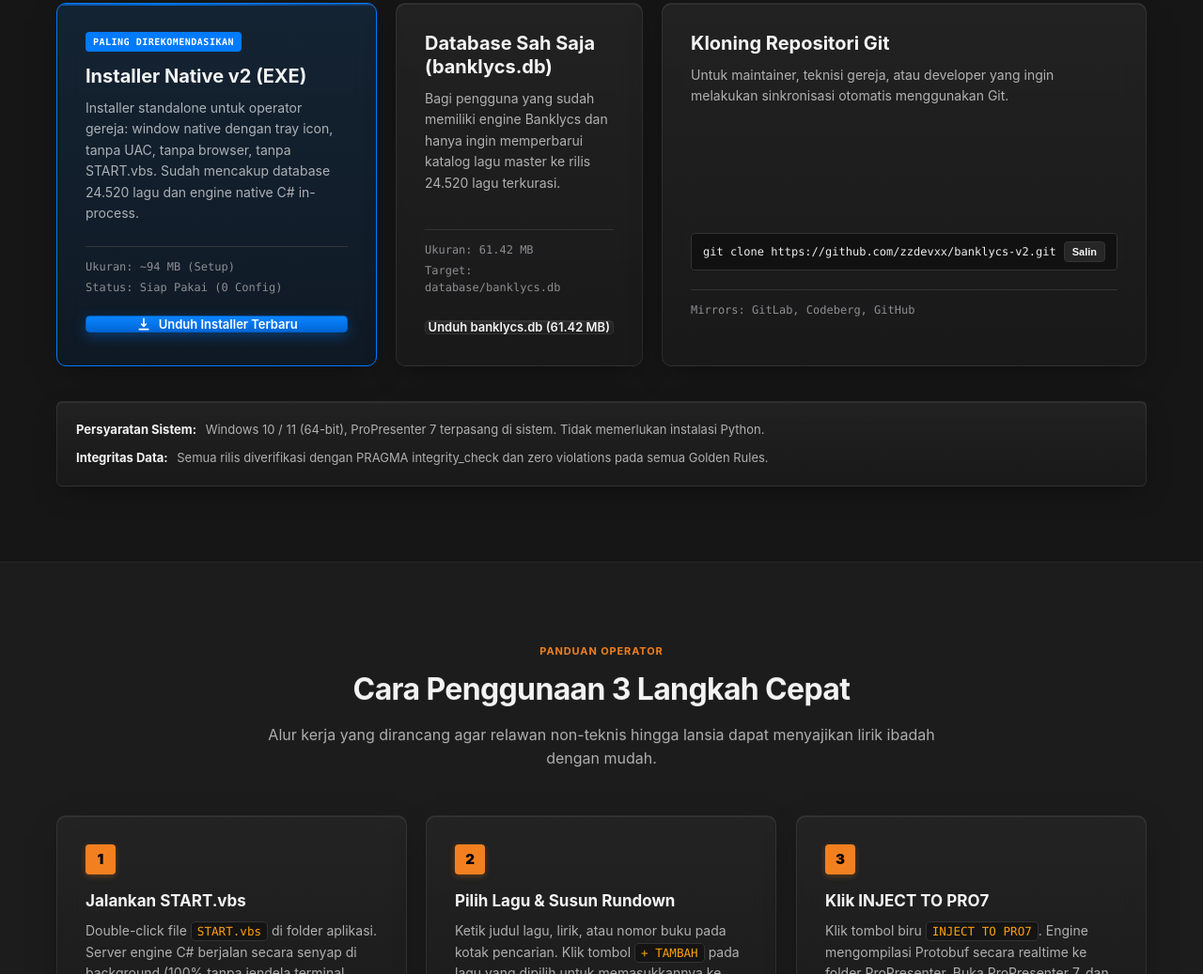
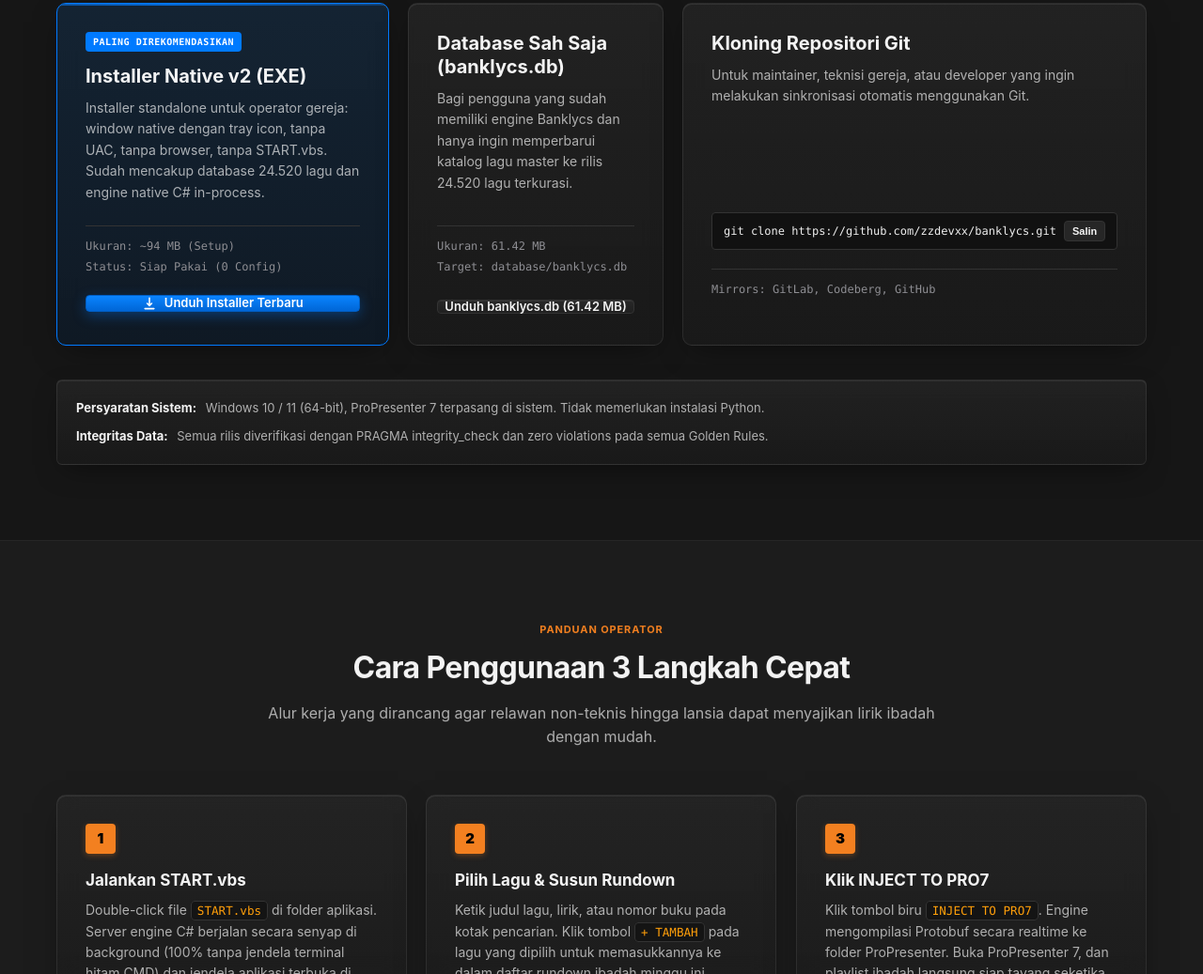
Before and after one commit to zzdevxx/banklycs-download, a plain HTML site: page index.html in a window 1280 px wide. Shown: the part 4049-5086 px from the top of the page at 94% size. Drawn offline with Linux system fonts and the light colour scheme.

Commit message:
Consolidation: all links point to the single banklycs repo

```diff
--- a/index.html
+++ b/index.html
@@ -39,7 +39,7 @@
 
       <!-- Action & Repository Link -->
       <div class="header-actions">
-        <a href="https://github.com/zzdevxx/banklycs-v2" target="_blank" rel="noopener noreferrer" class="btn btn-outline btn-sm">
+        <a href="https://github.com/zzdevxx/banklycs" target="_blank" rel="noopener noreferrer" class="btn btn-outline btn-sm">
           <svg class="icon-svg" viewBox="0 0 16 16" fill="currentColor" aria-hidden="true">
             <path d="M8 0C3.58 0 0 3.58 0 8c0 3.54 2.29 6.53 5.47 7.59.4.07.55-.17.55-.38 0-.19-.01-.82-.01-1.49-2.01.37-2.53-.49-2.69-.94-.09-.23-.48-.94-.82-1.13-.28-.15-.68-.52-.01-.53.63-.01 1.08.58 1.23.82.72 1.21 1.87.87 2.33.66.07-.52.28-.87.51-1.07-1.78-.2-3.64-.89-3.64-3.95 0-.87.31-1.59.82-2.15-.08-.2-.36-1.02.08-2.12 0 0 .67-.21 2.2.82.64-.18 1.32-.27 2-.27.68 0 1.36.09 2 .27 1.53-1.04 2.2-.82 2.2-.82.44 1.1.16 1.92.08 2.12.51.56.82 1.27.82 2.15 0 3.07-1.87 3.75-3.65 3.95.29.25.54.73.54 1.48 0 1.07-.01 1.93-.01 2.2 0 .21.15.46.55.38A8.012 8.012 0 0 0 16 8c0-4.42-3.58-8-8-8z"/>
           </svg>
@@ -423,7 +423,7 @@
               <span class="meta-item">Status: Siap Pakai (0 Config)</span>
             </div>
             <div class="card-actions">
-              <a href="https://github.com/zzdevxx/banklycs-v2/releases/latest" target="_blank" rel="noopener noreferrer" class="btn btn-primary w-full btn-glow">
+              <a href="https://github.com/zzdevxx/banklycs/releases/latest" target="_blank" rel="noopener noreferrer" class="btn btn-primary w-full btn-glow">
                 <svg class="icon-svg" viewBox="0 0 20 20" fill="currentColor">
                   <path fill-rule="evenodd" d="M3 17a1 1 0 011-1h12a1 1 0 110 2H4a1 1 0 01-1-1zm3.293-7.707a1 1 0 011.414 0L9 10.586V3a1 1 0 112 0v7.586l1.293-1.293a1 1 0 111.414 1.414l-3 3a1 1 0 01-1.414 0l-3-3a1 1 0 010-1.414z" clip-rule="evenodd"/>
                 </svg>
@@ -443,7 +443,7 @@
               <span class="meta-item">Target: database/banklycs.db</span>
             </div>
             <div class="card-actions">
-              <a href="https://github.com/zzdevxx/banklycs-v2/raw/master/database/banklycs.db" target="_blank" rel="noopener noreferrer" class="btn btn-secondary w-full">
+              <a href="https://github.com/zzdevxx/banklycs/raw/master/database/banklycs.db" target="_blank" rel="noopener noreferrer" class="btn btn-secondary w-full">
                 <span>Unduh banklycs.db (61.42 MB)</span>
               </a>
             </div>
@@ -456,8 +456,8 @@
               Untuk maintainer, teknisi gereja, atau developer yang ingin melakukan sinkronisasi otomatis menggunakan Git.
             </p>
             <div class="code-box">
-              <code>git clone https://github.com/zzdevxx/banklycs-v2.git</code>
-              <button class="btn-copy" data-copy="git clone https://github.com/zzdevxx/banklycs-v2.git" title="Salin perintah">
+              <code>git clone https://github.com/zzdevxx/banklycs.git</code>
+              <button class="btn-copy" data-copy="git clone https://github.com/zzdevxx/banklycs.git" title="Salin perintah">
                 <span>Salin</span>
               </button>
             </div>
@@ -618,10 +618,10 @@
           Worship lyrics database &amp; on-demand compiler for ProPresenter 7. Proyek nirlaba untuk mendukung kelancaran pelayanan ibadah gereja.
         </p>
         <div class="footer-links">
-          <a href="https://github.com/zzdevxx/banklycs-v2" target="_blank" rel="noopener noreferrer" class="footer-link">GitHub</a>
-          <a href="https://gitlab.com/zzdevxx/banklycs-v2" target="_blank" rel="noopener noreferrer" class="footer-link">GitLab</a>
-          <a href="https://codeberg.org/zzdevxx/banklycs-v2" target="_blank" rel="noopener noreferrer" class="footer-link">Codeberg</a>
-          <a href="https://github.com/zzdevxx/banklycs-v2/blob/master/LICENSE" target="_blank" rel="noopener noreferrer" class="footer-link">Lisensi MIT</a>
+          <a href="https://github.com/zzdevxx/banklycs" target="_blank" rel="noopener noreferrer" class="footer-link">GitHub</a>
+          <a href="https://gitlab.com/zzdevxx/banklycs" target="_blank" rel="noopener noreferrer" class="footer-link">GitLab</a>
+          <a href="https://codeberg.org/zzdevxx/banklycs" target="_blank" rel="noopener noreferrer" class="footer-link">Codeberg</a>
+          <a href="https://github.com/zzdevxx/banklycs/blob/master/LICENSE" target="_blank" rel="noopener noreferrer" class="footer-link">Lisensi MIT</a>
         </div>
       </div>
 
```
